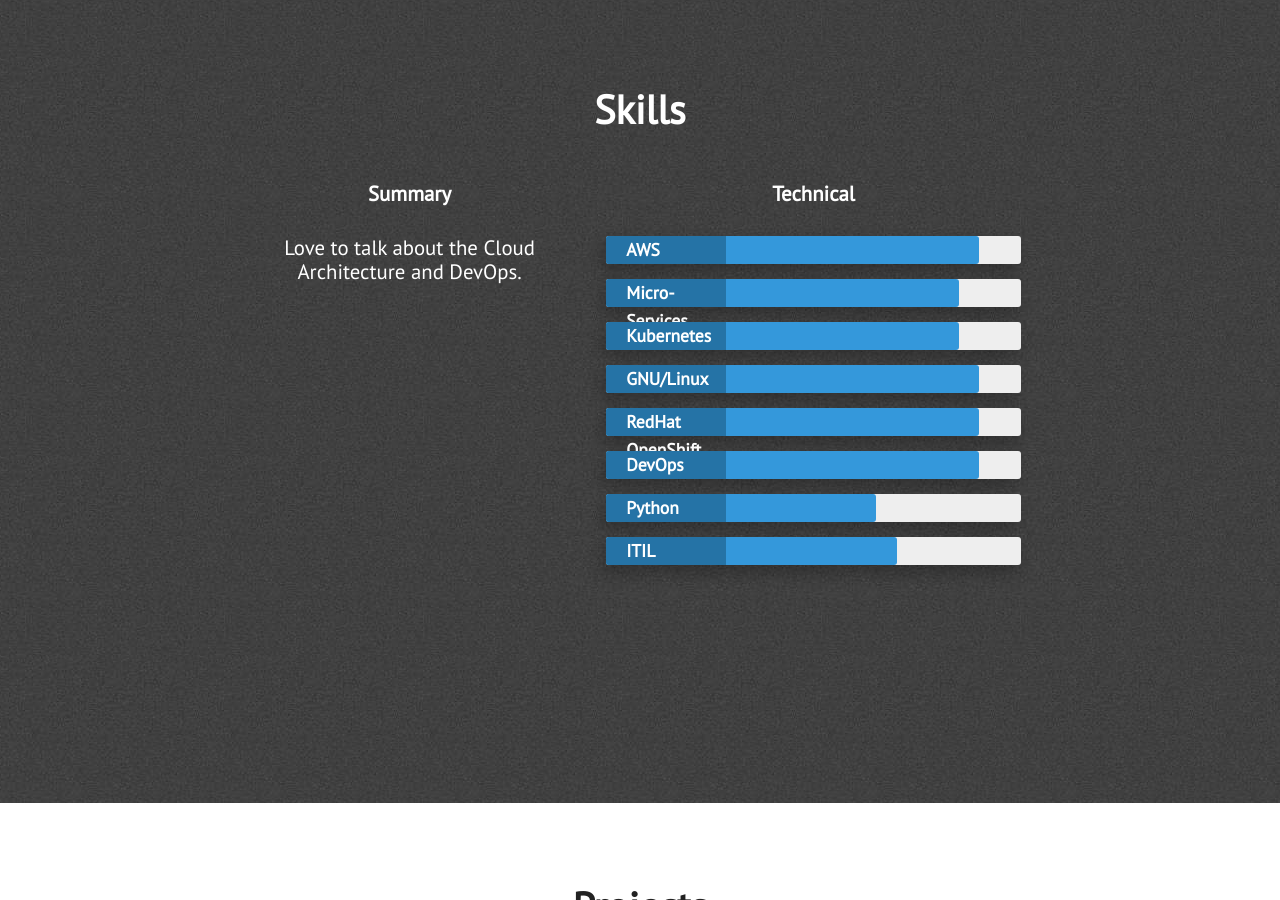
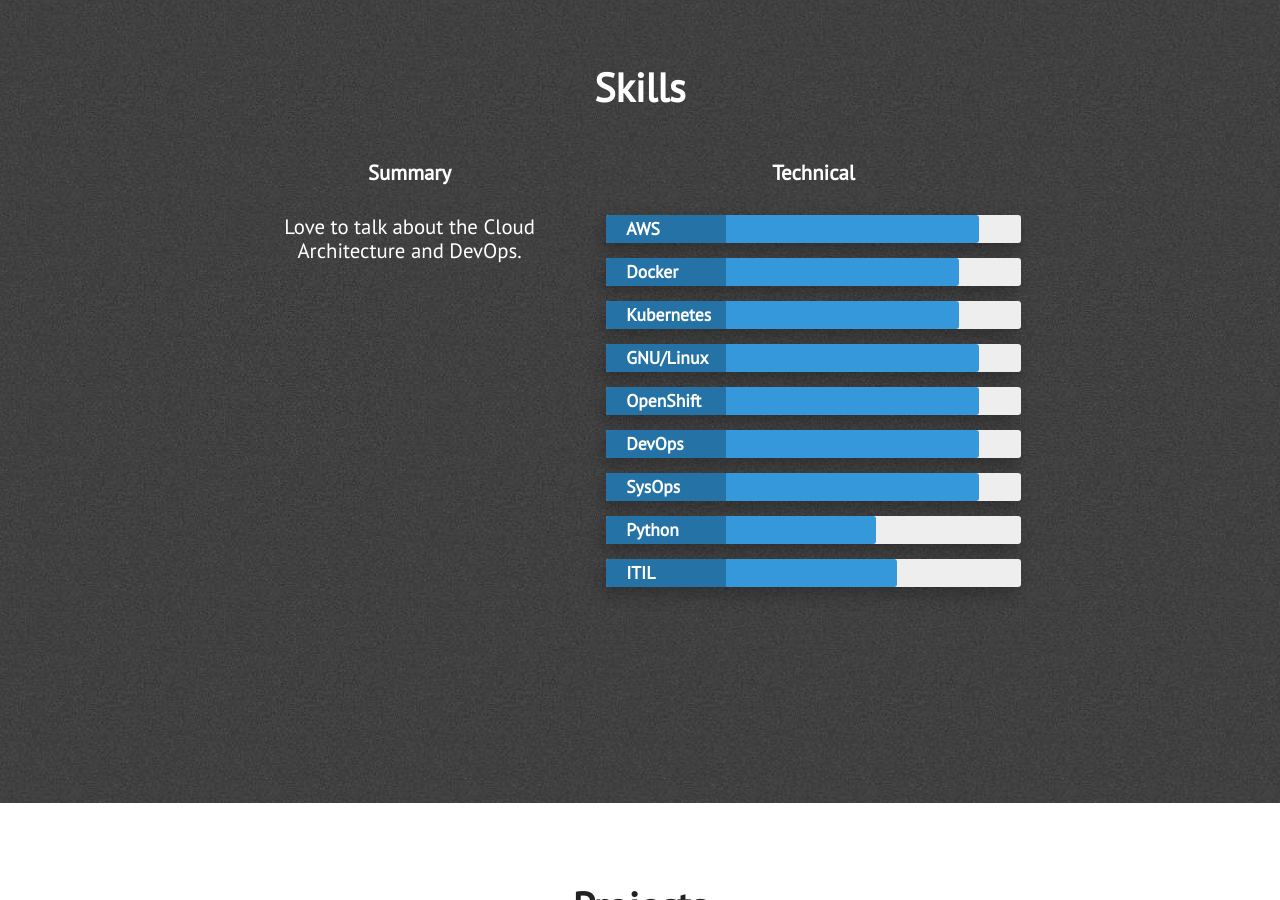
Before and after one commit to josephphyo/josephphyo.github.io, a Jekyll site: the page built from index.html, in a window 1280 px wide and 900 px high, scrolled down 2097 px. Built offline with Jekyll 4.4.1, drawn with Linux system fonts in a browser that asks for light colours; nearby versions of some CDN libraries.

Commit message:
first commit

```diff
--- a/_includes/skills.html
+++ b/_includes/skills.html
@@ -20,7 +20,7 @@
                         </div> <!-- End Skill Bar -->
 
                         <div class="skillbar clearfix " data-percent="85%">
-                            <div class="skillbar-title" style="background: #2980b9;"><span>Micro-Services</span></div>
+                            <div class="skillbar-title" style="background: #2980b9;"><span>Docker</span></div>
                             <div class="skillbar-bar" style="background: #3498db;"></div>
                         </div> <!-- End Skill Bar -->
 
@@ -36,12 +36,17 @@
                         </div> <!-- End Skill Bar -->
 
                         <div class="skillbar clearfix " data-percent="90%">
-                            <div class="skillbar-title" style="background: #2980b9;"><span>RedHat OpenShift</span></div>
+                            <div class="skillbar-title" style="background: #2980b9;"><span>OpenShift</span></div>
                             <div class="skillbar-bar" style="background: #3498db;"></div>
                         </div> <!-- End Skill Bar -->
 
                         <div class="skillbar clearfix " data-percent="90%">
                             <div class="skillbar-title" style="background: #2980b9"><span>DevOps</span></div>
+                            <div class="skillbar-bar" style="background: #3498db;"></div>
+                        </div> <!-- End Skill Bar -->
+
+                        <div class="skillbar clearfix " data-percent="90%">
+                            <div class="skillbar-title" style="background: #2980b9"><span>SysOps</span></div>
                             <div class="skillbar-bar" style="background: #3498db;"></div>
                         </div> <!-- End Skill Bar -->
 
```
